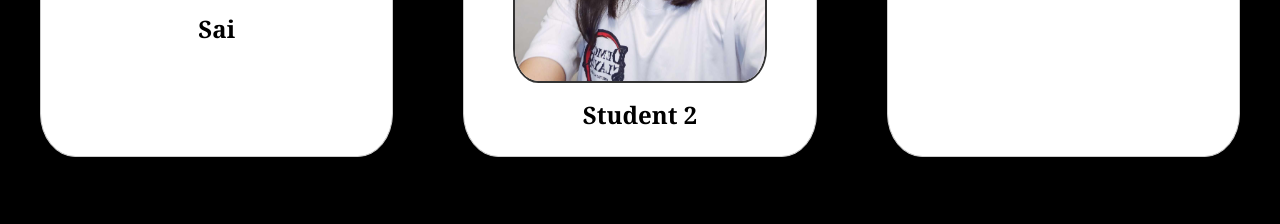
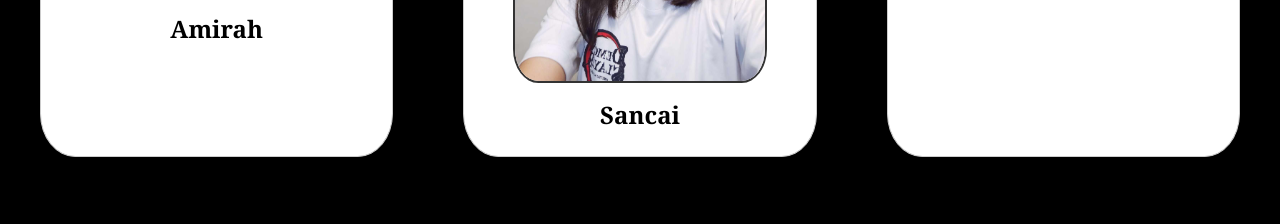
Before and after one commit to Johncryptohunt/Freindstearist, a plain HTML site: page index.html in a window 1280 px wide. Shown: the part 518-742 px from the top of the page. Drawn offline with Linux system fonts and the light colour scheme.

Commit message:
Update index.html

```diff
--- a/index.html
+++ b/index.html
@@ -138,11 +138,11 @@
         <div class="container">
             <div class="student">
                 <img src="amirah/22.jpg" alt="Student 1">
-                <a href="love.html">Sai</a>
+                <a href="love.html">Amirah</a>
             </div>
             <div class="student">
                 <img src="sai/sai.jpg" alt="Student 2">
-                <a href="websai.html">Student 2</a>
+                <a href="websai.html">Sancai</a>
             </div>
             <div class="student">
                 <img src="https://cdn.dribbble.com/userupload/4492884/file/original-f0aa223ca5513fa8af07e135703f050a.png?resize=752x" alt="Student 3">
```
